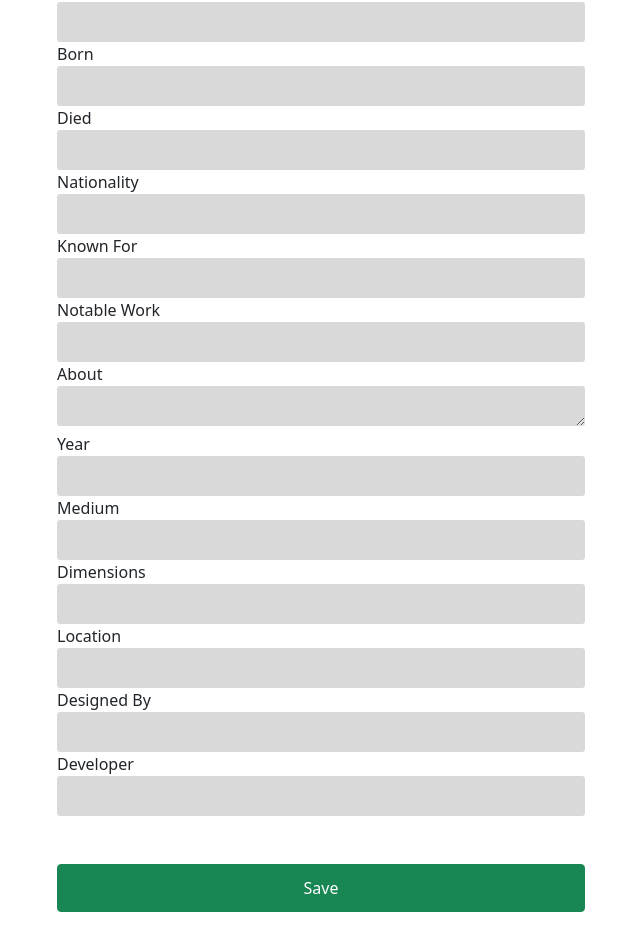
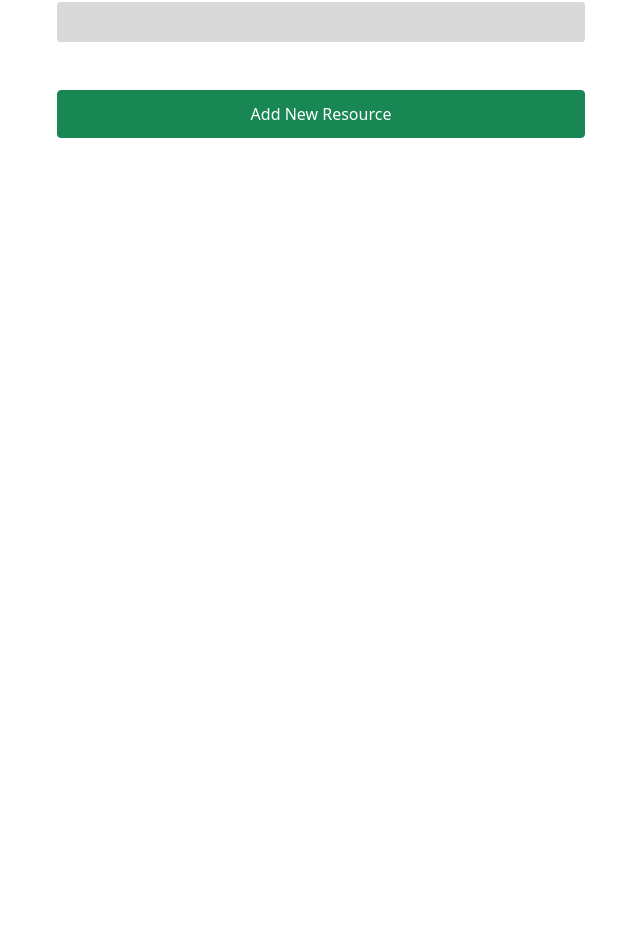
Before and after one commit to jellyfisssh/DataAccess, a React (Create React App) app: page /add-new in a window 1280 px wide. Shown: the part 299-1235 px from the top of the page, without its empty margins (319-959 px from the left). After the commit the page ends 800 px from the top, so only its background shows below. Built offline with nearby package versions, Linux system fonts and the light colour scheme.

Commit message:
Revert "main page functionality and styling"

```diff
--- a/src/components/AddNewPage.js
+++ b/src/components/AddNewPage.js
@@ -7,19 +7,7 @@ function AddNewPage() {
   const [input, setInput] = useState({
     category: '',
     type: '',
-    name: '',
-    born: '',
-    died: '',
-    nationality: '',
-    known_for: '',
-    notable_work: '',
-    about: '',
-    year: '',
-    medium: '',
-    dimensions: '',
-    location: '',
-    designed_by: '',
-    developer: ''
+    name: ''
   })
 
   function handleChange(e) {
@@ -38,19 +26,7 @@ function AddNewPage() {
     const newArticle = {
       category: input.category,
       type: input.type,
-      name: input.name,
-      born: input.born,
-      died: input.died,
-      nationality: input.nationality,
-      known_for: input.known_for,
-      notable_work: input.notable_work,
-      about: input.about,
-      year: input.year,
-      medium: input.medium,
-      dimensions: input.dimensions,
-      location: input.location,
-      designed_by: input.designed_by,
-      developer: input.developer
+      name: input.name
     }
 
     axios.post('http://localhost:3001/add-new', newArticle)
@@ -58,9 +34,9 @@ function AddNewPage() {
 
   return (
     <Container fluid className="container" >
-     <Col ><h1 className="title" >Add New Article</h1></Col>
+     <Col ><h1 className="title" >Add New Resource</h1></Col>
      <form onSubmit={ onSubmit }>
-        <label>Category</label>
+        <label>Category *</label>
         <br />
 
         <select className="input" name='category' value={input.category}  onChange={handleChange}>
@@ -69,7 +45,7 @@ function AddNewPage() {
           <option  value="technology">Technology</option>
         </select>
         <br/>
-        <label>Type</label>
+        <label>Type *</label>
         <br />
         <input
          className="input"
@@ -79,7 +55,7 @@ function AddNewPage() {
           onChange={handleChange}
         />
         <br />
-        <label>Name</label>
+        <label>Name *</label>
         <br />
         <input
          className="input"
@@ -88,130 +64,8 @@ function AddNewPage() {
           value={input.name}
           onChange={handleChange}
         />
-        <br />
-        <label>Born</label>
-        <br />
-        <input
-         className="input"
-          name='born'
-          type='text'
-          value={input.born}
-          onChange={handleChange}
-        />
-        <br />
-        <label>Died</label>
-        <br />
-        <input
-         className="input"
-          name='died'
-          type='text'
-          value={input.died}
-          onChange={handleChange}
-        />
-        <br />
-        <label>Nationality</label>
-        <br />
-        <input
-         className="input"
-          name='nationality'
-          type='text'
-          value={input.nationality}
-          onChange={handleChange}
-        />
-        <br />
-        <label>Known For</label>
-        <br />
-        <input
-         className="input"
-          name='known_for'
-          type='text'
-          value={input.known_for}
-          onChange={handleChange}
-        />
-         <br />
-        <label>Notable Work</label>
-        <br />
-        <input
-         className="input"
-          name='notable_work'
-          type='text'
-          value={input.notable_work}
-          onChange={handleChange}
-        />
-         <br />
-        <label>About</label>
-        <br />
-        <textarea
-         className="input"
-          name='about'
-          type='text'
-          value={input.about}
-          onChange={handleChange}
-        />
-         <br />
-        <label>Year</label>
-        <br />
-        <input
-         className="input"
-          name='year'
-          type='text'
-          value={input.year}
-          onChange={handleChange}
-        />
-         <br />
-        <label>Medium</label>
-        <br />
-        <input
-         className="input"
-          name='medium'
-          type='text'
-          value={input.medium}
-          onChange={handleChange}
-        />
-         <br />
-        <label>Dimensions</label>
-        <br />
-        <input
-         className="input"
-          name='dimensions'
-          type='text'
-          value={input.dimensions}
-          onChange={handleChange}
-        />
-         <br />
-        <label>Location</label>
-        <br />
-        <input
-         className="input"
-          name='location'
-          type='text'
-          value={input.location}
-          onChange={handleChange}
-        />
-         <br />
-        <label>Designed By</label>
-        <br />
-        <input
-         className="input"
-          name='designed_by'
-          type='text'
-          value={input.designed_by}
-          onChange={handleChange}
-        />
-         <br />
-        <label>Developer</label>
-        <br />
-        <input
-         className="input"
-          name='developer'
-          type='text'
-          value={input.developer}
-          onChange={handleChange}
-        />
-         <br />
-        <Button variant='success' className="btn" type='submit' >Save </Button>
-        <br />
-        <br />
+        <br/>
+        <Button variant='success' className="btn" type='submit' >Add New Resource </Button>
       </form>
 
 
--- a/src/components/MainContentPage.css
+++ b/src/components/MainContentPage.css
@@ -1,9 +1,9 @@
 .content {
   display: flex;
-  flex-direction: column;
+  flex-direction: row;
   background-color: #D9D9D9;
-  margin-top: 1rem;
-  margin-bottom: 1rem;
+  margin-top: 2rem;
+  height: 4rem;
   padding-top: 1rem;
   padding-left: 2rem;
   padding-right: 2rem;
@@ -12,43 +12,45 @@
 
 }
 
-.innerContent {
-  width: 100%;
-  display: flex;
-  justify-content: space-between;
-}
-
 .search {
   width: 30rem;
   height: 3rem;
   background-color: #D9D9D9;
   border: none;
+  margin-left: -30rem;
   border-radius: 0.2rem;
   padding-left: 0.5rem;
-  margin-bottom: 1rem;
 }
 
 
 .top-container {
-  width: 75%;
   display: flex;
-  justify-content: space-between;
-  padding-right: 3rem;
+  flex-direction: row;
 }
 
 .add-new {
+  position: absolute;
+  right: 0;
+  left: auto;
+  width: 25%;
   text-decoration: none;
-  color: black;
+ color: black;
 }
 
 .see-more {
-  text-decoration: none;
-  color: black;
-  margin: 1rem;
+ position: absolute;
+ right: 0;
+ left: auto;
+ width: 25%;
+ text-decoration: none;
+color: black;
 }
 
 .edit-link {
+  position: absolute;
+  right: 5rem;
+  left: auto;
+  width: 25%;
   text-decoration: none;
-  color: black;
-  margin: 1rem;
+ color: black;
  }
--- a/src/components/MainContentPage.js
+++ b/src/components/MainContentPage.js
@@ -9,19 +9,7 @@ function MainContentPage({role}) {
   const [articles, setArticles] = useState([{
     category: '',
     type: '',
-    name: '',
-    born: '',
-    died: '',
-    nationality: '',
-    known_for: '',
-    notable_work: '',
-    about: '',
-    year: '',
-    medium: '',
-    dimensions: '',
-    location: '',
-    designed_by: '',
-    developer: ''
+    name: ''
   }])
 
   useEffect(() => {
@@ -31,20 +19,29 @@ function MainContentPage({role}) {
       }
     }).then(jsonRes => setArticles(jsonRes));
   })
+//   const MOCK_DATA = [{
+//      name: 'Euclid',
+//      type: 'Biography',
+//      about : 'Euclid, sometimes given the name Euclid of Alexandria to distinguish him from Euclides of Megara, was a ....',
+
+//   },
+//   {
+//     name: 'Euclid',
+//     type: 'Biography',
+//     about : 'Euclid, sometimes given the name Euclid of Alexandria to distinguish him from Euclides of Megara, was a ....',
+
+//  }]
+
 
   return (
     <Container>
     <div className="top-container">
-      <div>
-        <input
+    <div><input
     placeholder="Enter a category or keyword to search..."
      className="search"
     onChange={event => setQuery(event.target.value)}
-        />
-      </div>
-      <div>
+     /></div>
    {  (role === 'Administrator' ) && <Link to='/add-new' className='add-new'>Add New</Link>}
-      </div>
     </div>
 
   { articles.filter(item => {
@@ -59,14 +56,12 @@ function MainContentPage({role}) {
   }
  }).map((item) => (
       <div className='content'>
-        <h2>{item.name}</h2>
-        <div className='innerContent'>
-          <h5>Category: {item.category}<br/> Type: {item.type}</h5>
-          <div>
+        <h3>{item.category} - {item.type}</h3>
+
+        {/* <p style={{margin: '0.5rem'}}>{(item.about).substring(0,50)} ......</p> */}
       { (role !== 'Student' ) && <Link className='edit-link' to='/add-new'>Edit</Link> }
+
        <Link className='see-more' to={`/detail-content/${item.name}`} >See More</Link>
-          </div>
-       </div>
       </div>
 
     ))}
```
Also changed, not shown: models/articleModel.js (+14 -13 lines), routes/articleRoute.js (+1 -26 lines). Lines whose indentation alone changed are shown as unchanged.
